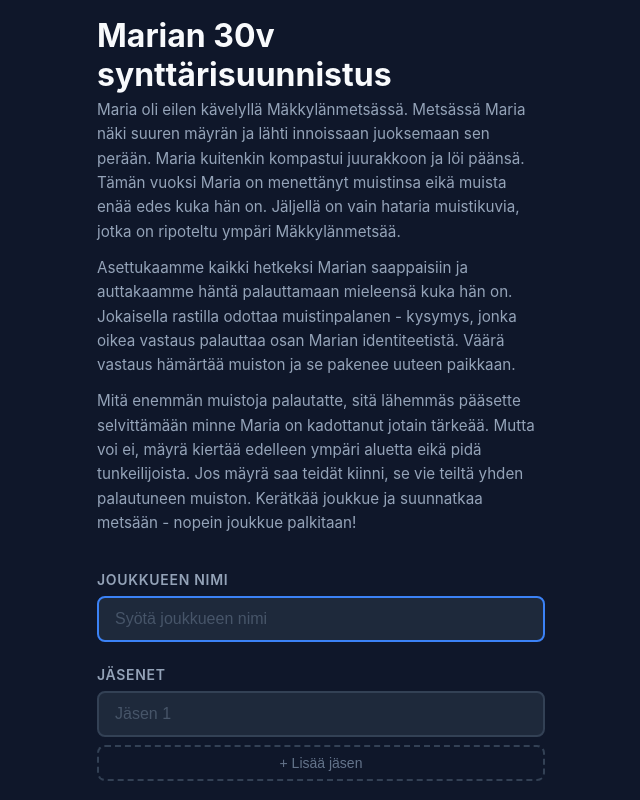
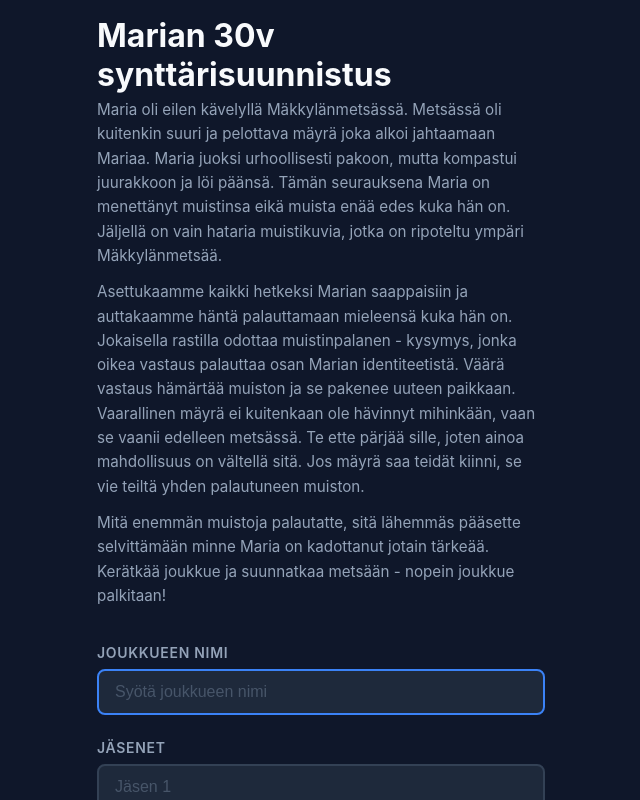
Before and after one commit to KasperNurminen/suunnistus, a React (Vite) app: page / in a window 1280 px wide. Shown: the top 800 px of the page, without its empty margins (319-959 px from the left). Built offline with nearby package versions, Linux system fonts and the light colour scheme.

Commit message:
Improved lore

```diff
--- a/src/components/CreateTeam.tsx
+++ b/src/components/CreateTeam.tsx
@@ -32,15 +32,15 @@ export function CreateTeam() {
       <h1>Marian 30v synttärisuunnistus</h1>
       <div className="story-text">
         <p>
-          Maria oli eilen kävelyllä Mäkkylänmetsässä. Metsässä Maria näki suuren mäyrän ja lähti innoissaan juoksemaan sen perään. Maria kuitenkin kompastui juurakkoon ja löi päänsä. Tämän vuoksi Maria on menettänyt muistinsa eikä muista enää edes kuka hän on. Jäljellä on vain hataria muistikuvia, jotka on ripoteltu ympäri Mäkkylänmetsää.
+          Maria oli eilen kävelyllä Mäkkylänmetsässä. Metsässä oli kuitenkin suuri ja pelottava mäyrä joka alkoi jahtaamaan Mariaa. Maria juoksi urhoollisesti pakoon, mutta kompastui juurakkoon ja löi päänsä. Tämän seurauksena Maria on menettänyt muistinsa eikä muista enää edes kuka hän on. Jäljellä on vain hataria muistikuvia, jotka on ripoteltu ympäri Mäkkylänmetsää.
         </p>
         <p>
           Asettukaamme kaikki hetkeksi Marian saappaisiin ja auttakaamme häntä palauttamaan mieleensä kuka hän on. Jokaisella rastilla odottaa muistinpalanen - kysymys, jonka oikea vastaus palauttaa osan Marian identiteetistä. Väärä vastaus hämärtää muiston ja se pakenee uuteen paikkaan.
+          Vaarallinen mäyrä ei kuitenkaan ole hävinnyt mihinkään, vaan se vaanii edelleen metsässä. Te ette pärjää sille, joten ainoa mahdollisuus on vältellä sitä. Jos mäyrä saa teidät kiinni, se vie teiltä yhden palautuneen muiston.
         </p>
         <p>
           Mitä enemmän muistoja palautatte, sitä lähemmäs pääsette selvittämään minne Maria on kadottanut jotain tärkeää.
-          Mutta voi ei, mäyrä kiertää edelleen ympäri aluetta eikä pidä tunkeilijoista. Jos mäyrä saa teidät kiinni, se vie teiltä yhden palautuneen muiston.
-           Kerätkää joukkue ja suunnatkaa metsään - nopein joukkue palkitaan!
+          Kerätkää joukkue ja suunnatkaa metsään - nopein joukkue palkitaan!
         </p>
       </div>
       <form onSubmit={handleSubmit}>
```
